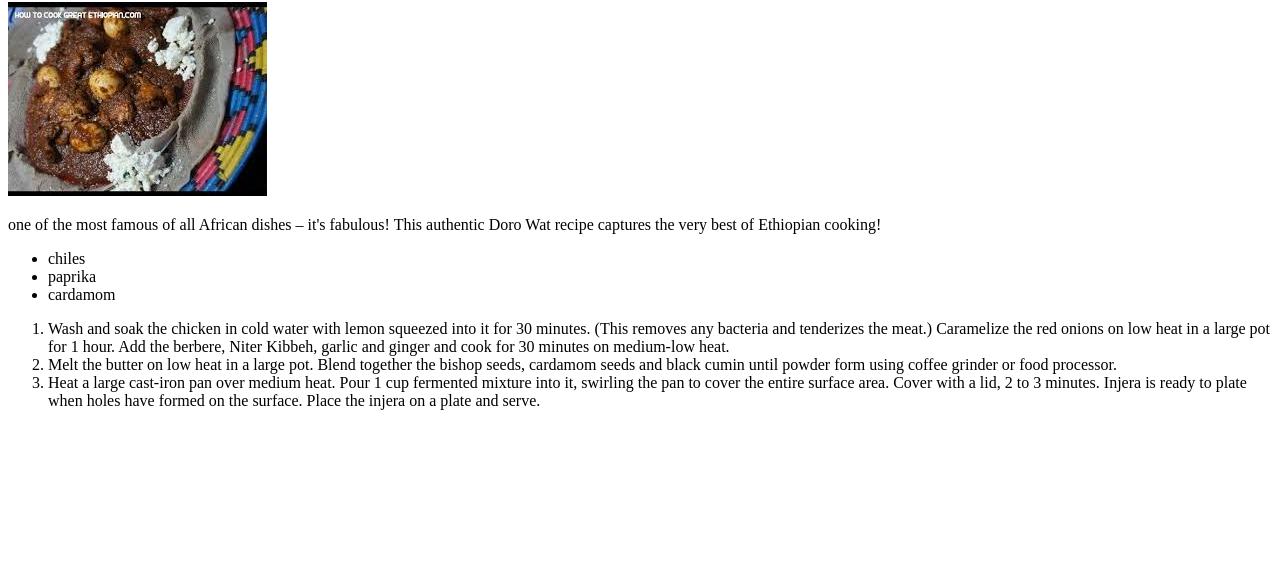
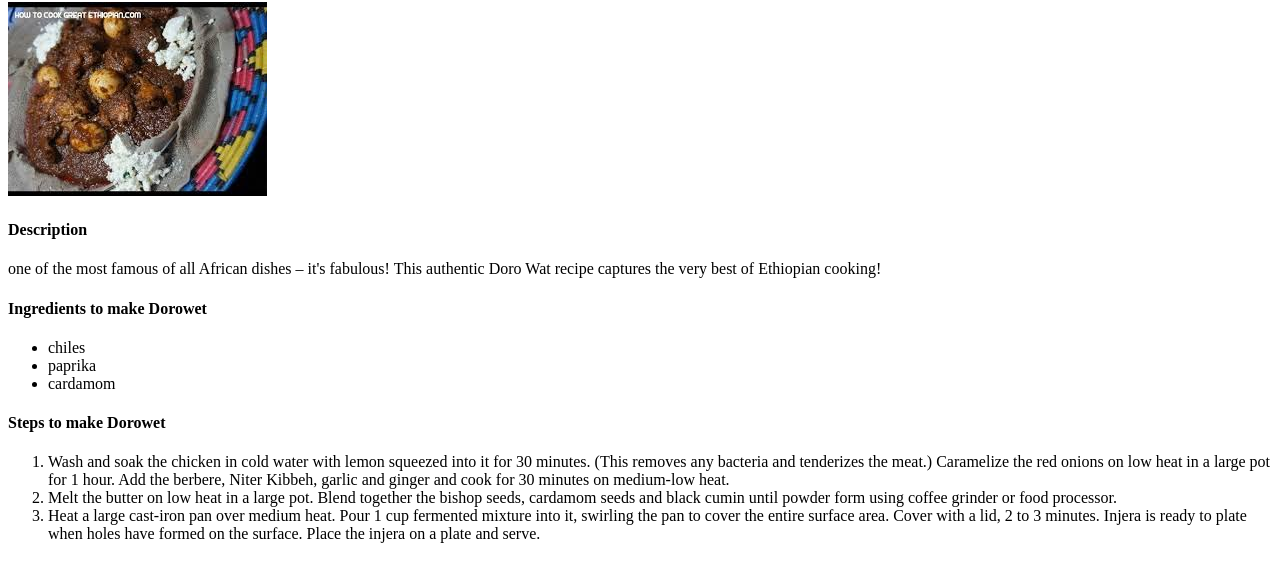
Before and after one commit to Ellenella/odin-recipe, a plain HTML site: page recipe/dorowet.html in a window 1280 px wide. Shown: the part 104-686 px from the top of the page. Drawn offline with Linux system fonts and the light colour scheme.

Commit message:
edited only the content

```diff
--- a/recipe/dorowet.html
+++ b/recipe/dorowet.html
@@ -10,12 +10,15 @@
     <strong><em><a href = '../index.html'>Ethiopian Food</a></em></strong>
     <h1>Injera</h1>
     <img src="../image/dorowet.jpeg" alt="Dorowet picture">
+    <h4>Description</h4>
     <p>one of the most famous of all African dishes – it's fabulous! This authentic Doro Wat recipe captures the very best of Ethiopian cooking!</p>
+    <h4>Ingredients to make Dorowet</h4>
     <ul>
         <li>chiles</li>
         <li>paprika</li>
         <li>cardamom</li>
     </ul>
+    <h4>Steps to make Dorowet</h4>
     <ol>
        <li> Wash and soak the chicken in cold water with lemon squeezed into it for 30 minutes. (This removes any bacteria and tenderizes the meat.)
             Caramelize the red onions on low heat in a large pot for 1 hour. Add the berbere, Niter Kibbeh, garlic and ginger and cook for 30 minutes on medium-low heat.</li>
```
Also changed, not shown: recipe/injera.html (+3 -0 lines), recipe/tibs.html (+3 -0 lines).
